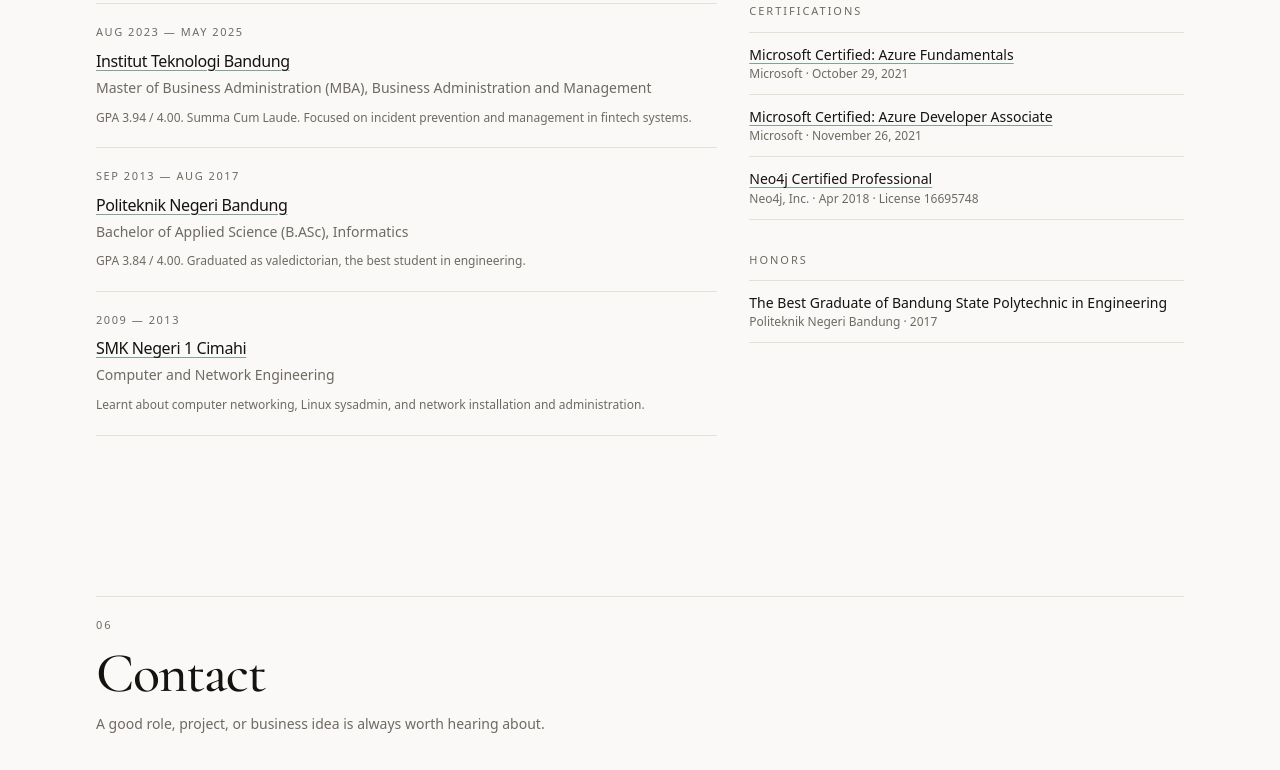
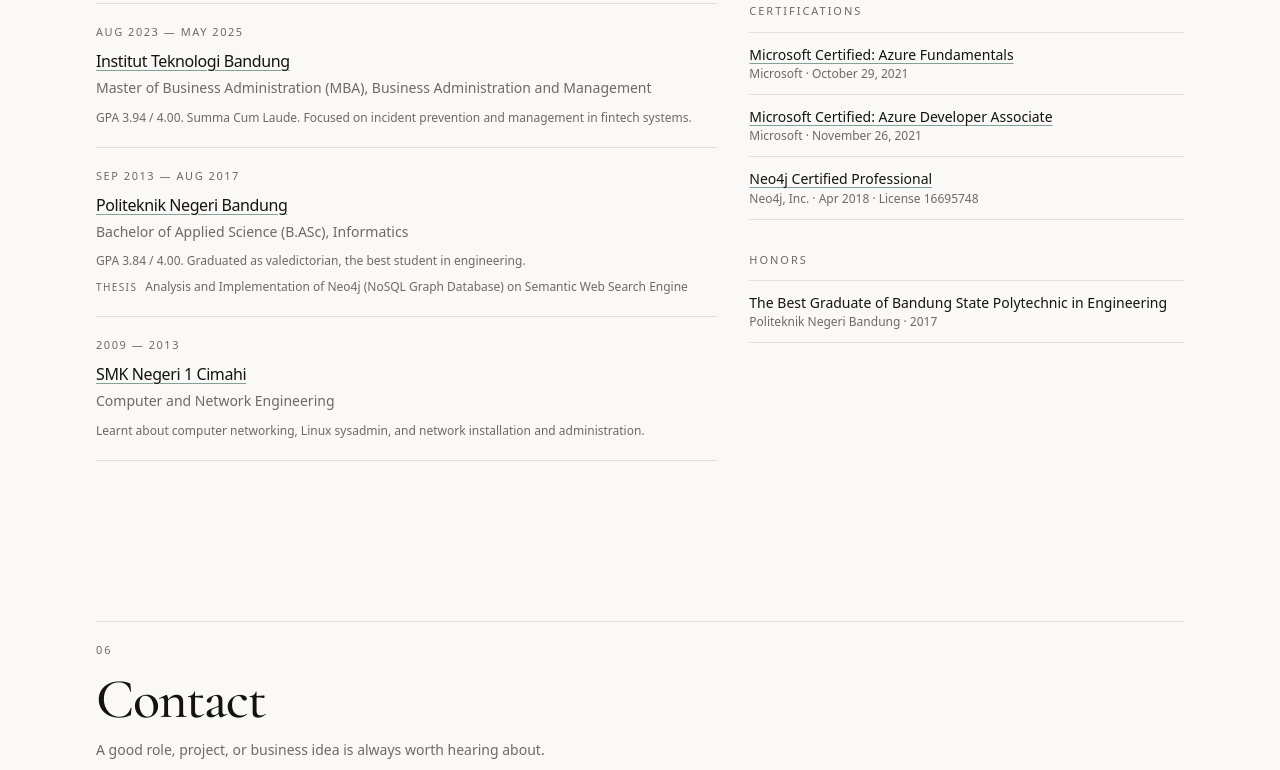
Before and after one commit to faris-id/faris-id.github.io, an Astro site: page / in a window 1280 px wide. Shown: the part 6513-7283 px from the top of the page. Built offline with nearby package versions, Linux system fonts and the light colour scheme; Astro itself is replaced by a stand-in of ours.

Commit message:
Add the Polban thesis topic to education

```diff
--- a/src/components/Education.astro
+++ b/src/components/Education.astro
@@ -36,6 +36,12 @@ import SectionHeader from './SectionHeader.astro';
                 </h3>
                 <p class="mt-1 text-sm leading-relaxed text-muted">{entry.degree}</p>
                 {entry.note && <p class="mt-2 text-xs leading-relaxed text-muted">{entry.note}</p>}
+                {entry.thesis && (
+                  <p class="mt-1.5 flex flex-wrap items-baseline gap-x-2 text-xs leading-relaxed text-muted">
+                    <span class="text-[10px] uppercase tracking-[0.14em]">Thesis</span>
+                    <span>{entry.thesis}</span>
+                  </p>
+                )}
               </li>
             ))
           }
--- a/src/data/education.ts
+++ b/src/data/education.ts
@@ -5,6 +5,7 @@ export interface EducationEntry {
   period: string;
   location?: string;
   note?: string;
+  thesis?: string;
   highlights?: string[];
 }
 
@@ -32,6 +33,8 @@ export const education: EducationEntry[] = [
     period: 'Sep 2013 — Aug 2017',
     location: 'Bandung, Indonesia',
     note: 'GPA 3.84 / 4.00. Graduated as valedictorian, the best student in engineering.',
+    thesis:
+      'Analysis and Implementation of Neo4j (NoSQL Graph Database) on Semantic Web Search Engine',
   },
   {
     school: 'SMK Negeri 1 Cimahi',
```
